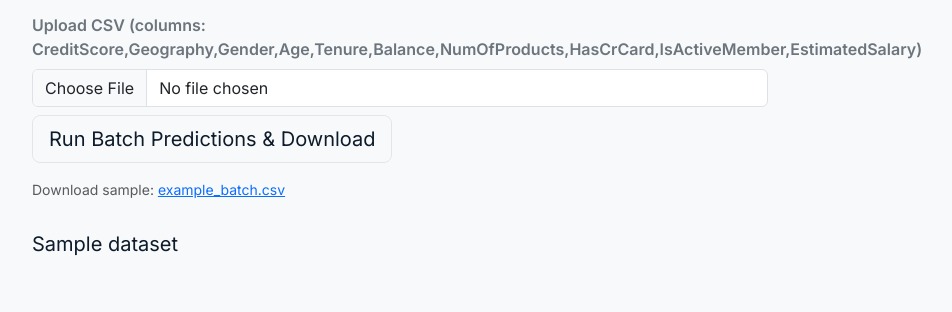
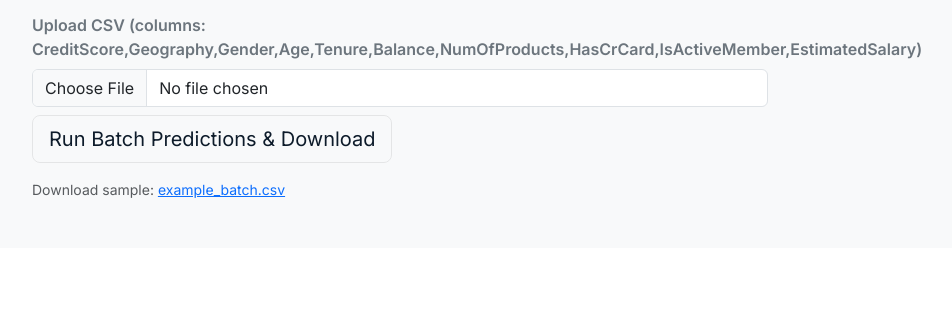
Before and after one commit to Sandeep21803/-Customer-Churn-Detection, a Flask app: template templates/index.html in a window 1280 px wide. Shown: the part 878-1190 px from the top of the page, without its empty margins (50-1002 px from the left). After the commit the page ends 1076 px from the top, so only its background shows below. Run offline with Flask 3, Linux system fonts and the light colour scheme; the template is opened without the code that fills it, so the values that code supplies are empty; parts of the project's set-up code (start-up, migrations or seed data) failed here and were passed over; some libraries are stand-ins or nearby versions.

Commit message:
Aug 5, 2026, 2:19 PM

```diff
--- a/templates/index.html
+++ b/templates/index.html
@@ -63,9 +63,6 @@
         </li>
         <li class="nav-item" role="presentation">
           <button class="nav-link" id="batch-tab" data-bs-toggle="tab" data-bs-target="#batch" type="button" role="tab">Batch</button>
-        </li>
-        <li class="nav-item" role="presentation">
-          <button class="nav-link" id="data-tab" data-bs-toggle="tab" data-bs-target="#data" type="button" role="tab">Data</button>
         </li>
       </ul>
 
@@ -185,14 +182,7 @@
           </div>
         </section>
 
-        <section class="tab-pane" id="data" role="tabpanel">
-          <div class="row mt-3">
-            <div class="col-12">
-              <h5>Sample dataset</h5>
-              <div class="mt-2">{{ sample_table | safe }}</div>
-            </div>
-          </div>
-        </section>
+        <!-- Data tab removed per request: sample dataset not displayed -->
       </div>
     </main>
 
```
